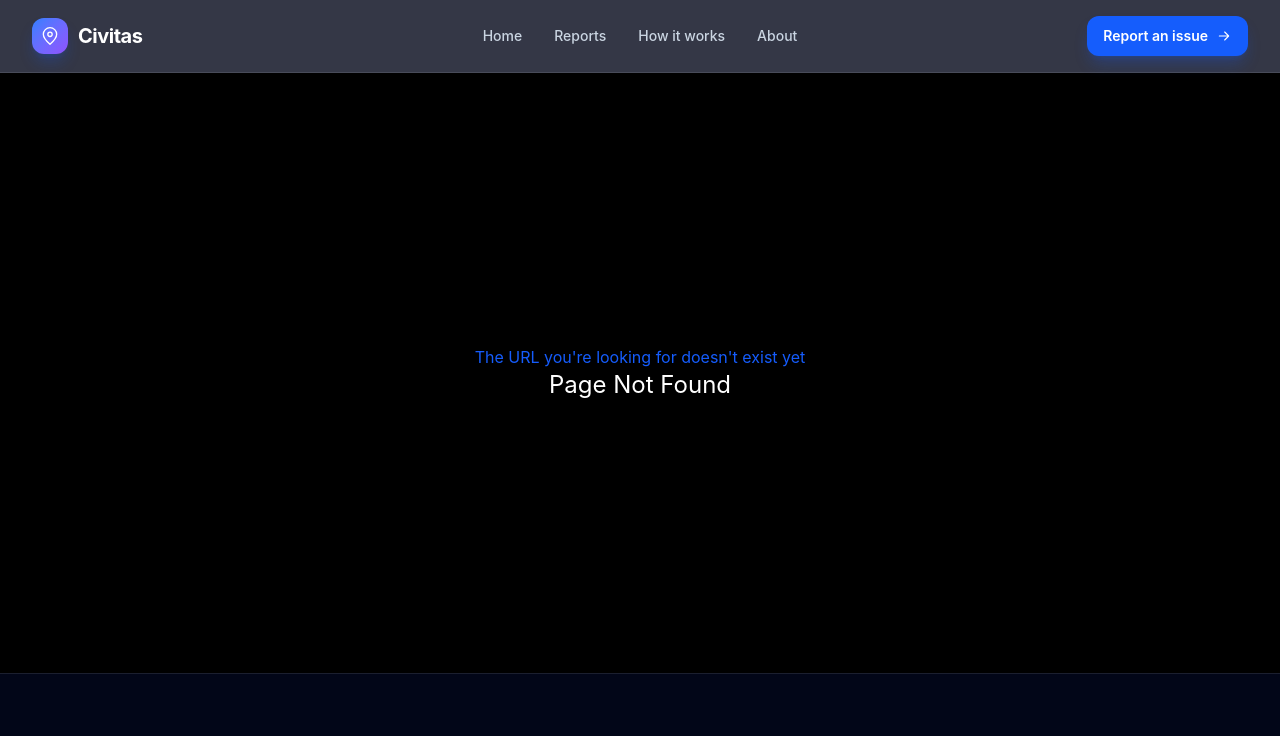
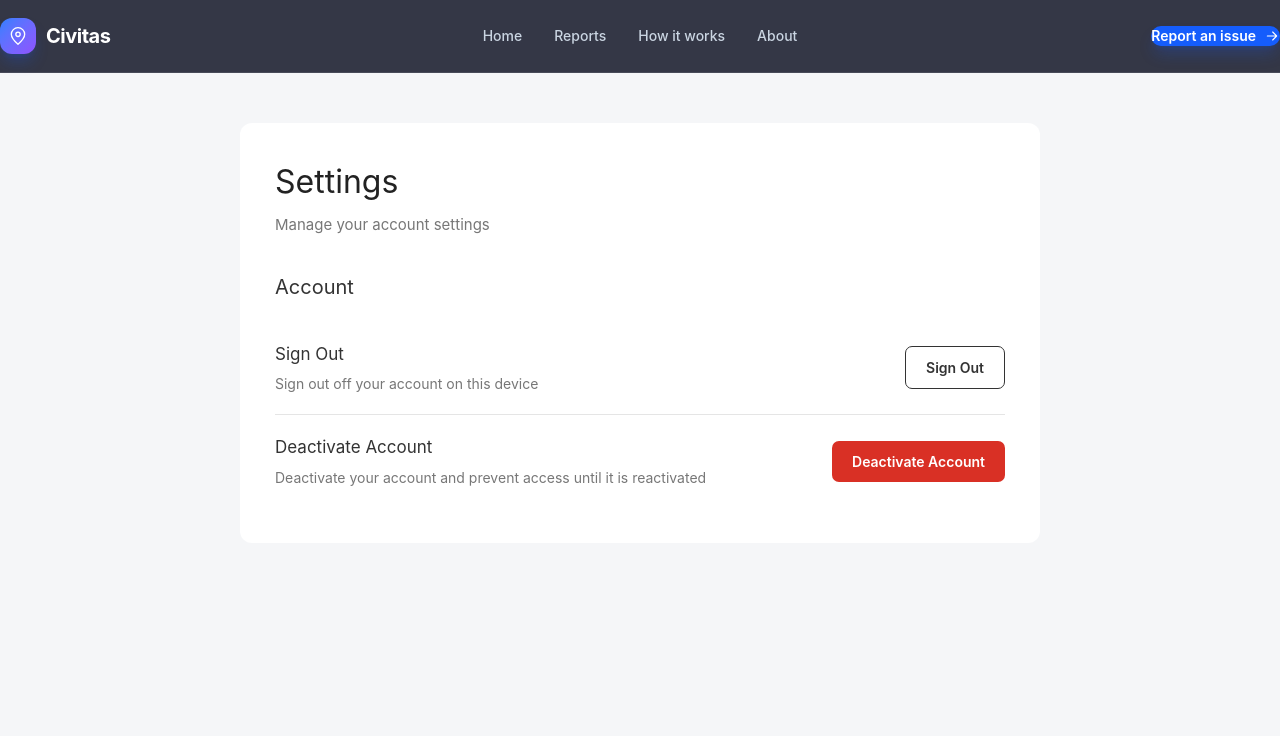
Before and after one commit to vishoov/civitas-client, a React (Vite) app: page /settings in a window 1280 px wide. Shown: the top 736 px of the page. Built offline with nearby package versions, Linux system fonts and the light colour scheme.

Commit message:
Implement the Settings

```diff
--- a/src/App.jsx
+++ b/src/App.jsx
@@ -13,6 +13,7 @@ import Protected from "./Components/Protected"
 import AdminHome from "./pages/AdminHome"
 import { NotFound } from "./Components/NotFound"
 import { AllReports } from "./pages/AllReports"
+import Settings from "./Components/Settings";
 const App = () => {
   return (
     <div>
@@ -28,6 +29,7 @@ const App = () => {
         <Route path="/admin/dashboard" element={<AdminHome />} />
         <Route path="/report" element={<ReportPage/>}/>
         <Route path='/reports' element={<AllReports />} />
+        <Route path="/settings" element={<Settings/>}/>
         <Route path="/admin/reports" element={
           <Protected>
             <AdminDashboard/>
--- /dev/null
+++ b/src/Components/Settings.css
@@ -0,0 +1,133 @@
+*{
+    margin: 0;
+    padding: 0;
+    box-sizing: border-box;
+}
+
+.settings-page {
+    min-height: 100vh;
+    background-color: #f5f6f8;
+    padding: 50px 20px;
+}
+
+.settings-card {
+    max-width: 800px;
+    margin: 0 auto;
+    background-color: white;
+    border-radius: 12px;
+    padding: 35px;
+}
+
+.settings-header {
+    margin-bottom: 35px;
+}
+
+.settings-header h1 {
+    margin: 0;
+    font-size: 32px;
+    color: #222;
+}
+
+.settings-header p {
+    margin-top: 8px;
+    color: #777;
+    font-size: 15px;
+}
+
+.settings-section h2 {
+    margin-bottom: 20px;
+    font-size: 20px;
+    color: #333;
+}
+
+.settings-option {
+    display: flex;
+    align-items: center;
+    justify-content: space-between;
+    gap: 25px;
+    padding: 20px 0;
+}
+
+.option-info {
+    flex: 1;
+}
+
+.option-info h3 {
+    margin: 0 0 6px;
+    font-size: 17px;
+    color: #333;
+}
+
+.option-info p {
+    margin: 0;
+    color: #777;
+    font-size: 14px;
+    line-height: 1.5;
+}
+
+.settings-divider {
+    height: 1px;
+    background-color: #e5e5e5;
+}
+
+.logout-btn {
+    border: 1px solid #333;
+    background-color: white;
+    color: #333;
+    padding: 10px 20px;
+    border-radius: 7px;
+    font-size: 14px;
+    font-weight: 600;
+    cursor: pointer;
+    transition: 0.2s ease;
+}
+
+.logout-btn:hover {
+    background-color: #333;
+    color: white;
+}
+
+.deactivate-btn {
+    border: none;
+    background-color: #d93025;
+    color: white;
+    padding: 10px 20px;
+    border-radius: 7px;
+    font-size: 14px;
+    font-weight: 600;
+    cursor: pointer;
+    transition: 0.2s ease;
+}
+
+.deactivate-btn:hover {
+    background-color: #b42318;
+}
+
+.deactivate-btn:disabled {
+    background-color: #aaa;
+    cursor: not-allowed;
+}
+
+@media (max-width: 600px) {
+    .settings-page {
+        padding: 25px 15px;
+    }
+
+    .settings-card {
+        padding: 25px 20px;
+    }
+
+    .settings-header h1 {
+        font-size: 26px;
+    }
+
+    .settings-option {
+        flex-direction: column;
+        align-items: flex-start;
+    }
+
+    .logout-btn,
+    .deactivate-btn {
+        width: 100%;
+    }
+}
--- /dev/null
+++ b/src/Components/Settings.jsx
@@ -0,0 +1,87 @@
+import { useState } from "react";
+import { useNavigate } from "react-router-dom";
+import './Settings.css';
+
+const Settings = ({userId}) => {
+    const [loading, setLoading] = useState(false);
+    const navigate = useNavigate();
+
+    const handleDeactivate = async ()=> {
+        try{
+            setLoading(true);
+            const response = await fetch(`http://localhost:8000/api/users/${userId}`,{
+                method: "PATCH",
+                headers: {
+                    "Content-Type": "application/json"
+                },
+                credentials: "include",
+                body: JSON.stringify({isActive: false})
+            });
+
+            const data = await response.json();
+            if(!response.ok){
+                throw new Error(data.message || "Failed to deactivate account");
+            }
+            console.log("Account deactivated successfully");
+            navigate('/login');
+        }catch(err){
+            console.error(err);
+            alert(err.message);
+        }finally{
+            setLoading(false);
+        }
+    }
+
+    const handleLogout = async () => {
+        try {
+            const response = await fetch(
+                "http://localhost:8000/api/users/logout",
+                {
+                    method: "POST",
+                    credentials: "include"
+                }
+            );
+            const data = await response.json();
+            if (!response.ok) {
+                throw new Error(data.message);
+            }
+
+            navigate('/login');
+        } catch (error) {
+            console.error(error);
+        }
+    };
+
+
+    return (
+        <div className="settings-page">
+            <div className="settings-card">
+                <div className="settings-header">
+                    <h1>Settings</h1>
+                    <p>Manage your account settings</p>
+                </div>
+                <div className="settings-section">
+                    <h2>Account</h2>
+                    <div className="settings-option">
+                        <div className="option-info">
+                            <h3>Sign Out</h3>
+                            <p>Sign out off your account on this device</p>
+                        </div>
+                        <button className="logout-btn" onClick={handleLogout}>Sign Out</button>
+                    </div>
+                    <div className="settings-divider"></div>
+
+                    <div className="settings-option">
+                        <div className="option-info">
+                            <h3>Deactivate Account</h3>
+                            <p>Deactivate your account and prevent access until it is reactivated</p>
+                        </div>
+                        <button className="deactivate-btn" onClick={handleDeactivate} disabled={loading}>{loading?"Deactivating...":"Deactivate Account"}</button>
+                    </div>
+                </div>
+            </div>
+        </div>
+    )
+}
+
+export default Settings;
```
Also changed, not shown: 1 other file (tests, documents, lock files or other folders).
